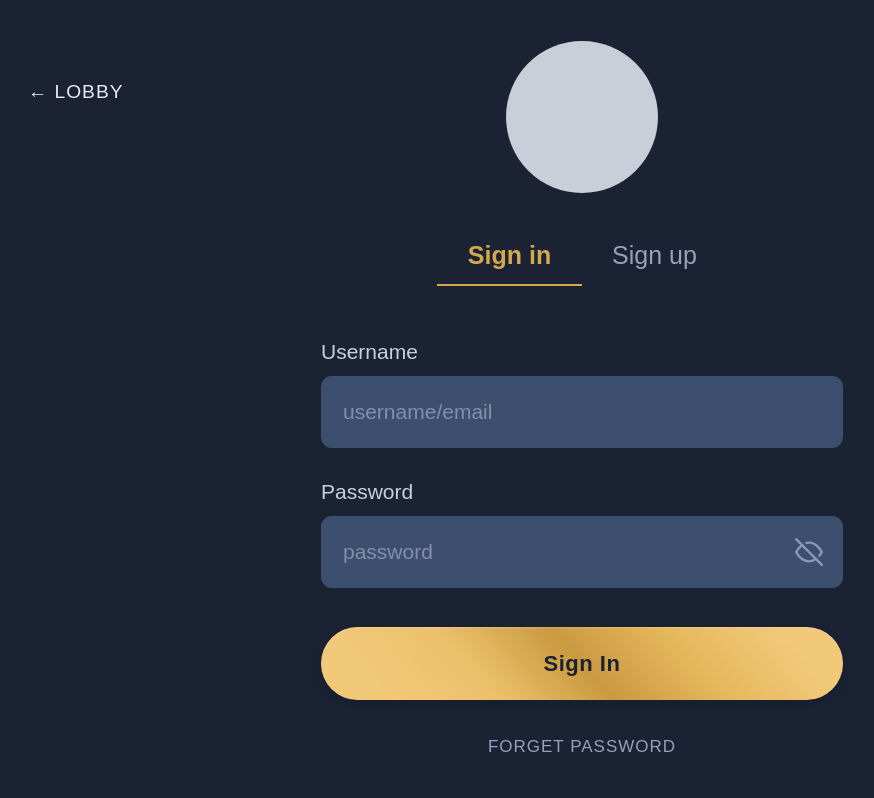
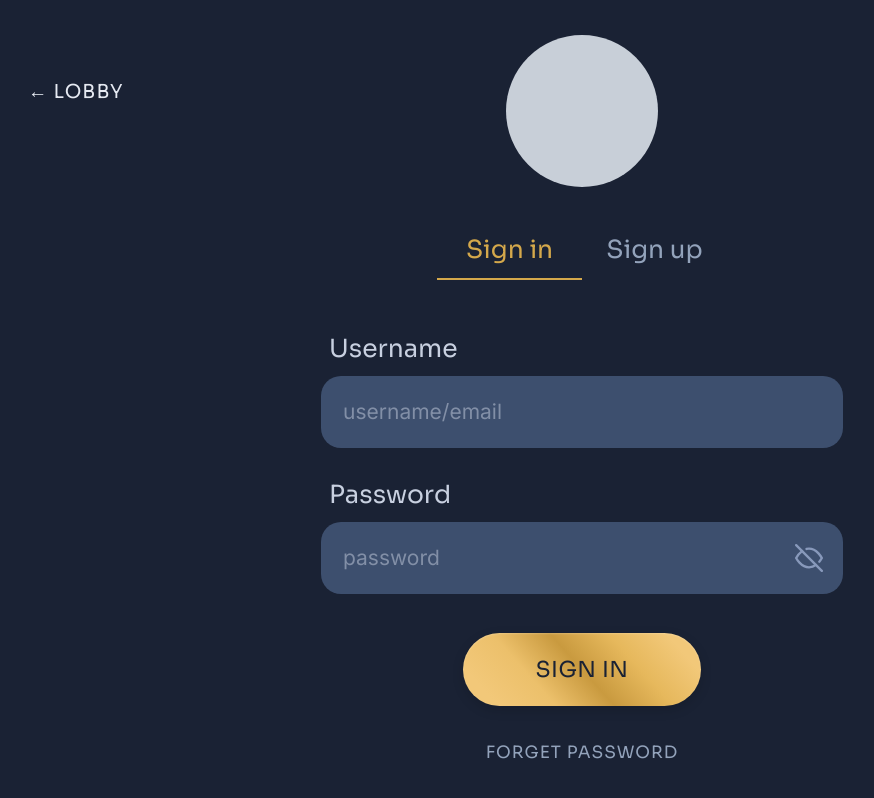
Before and after one commit to PeterGamez/Blackjack, a Next.js app in the folder frontend/: page /auth in a window 1280 px wide. Shown: the whole page, without its empty margins (58-932 px from the left). Built offline with nearby package versions, Linux system fonts and the light colour scheme; no server answers.

Commit message:
sign in page font change

```diff
--- a/frontend/app/auth/page.tsx
+++ b/frontend/app/auth/page.tsx
@@ -118,9 +118,10 @@ export default function AuthPage() {
     padding: "20px 22px",
     background: "#3d4f6e",
     border: "none",
-    borderRadius: "11px",
+    borderRadius: "20px",
     color: "#c8d0e0",
     fontSize: "21px",
+    fontFamily: "var(--font-inter), sans-serif",
     outline: "none",
     boxSizing: "border-box",
   }
@@ -167,6 +168,7 @@ export default function AuthPage() {
         justifyContent: "center",
         alignItems: "center",
         background: "#1a2234",
+        fontFamily: "Sora, sans-serif",
       }}
     >
       <button
@@ -247,7 +249,7 @@ export default function AuthPage() {
               border: "none",
               cursor: "pointer",
               fontSize: "25px",
-              fontWeight: tab === "login" ? "600" : "400",
+              fontWeight: "400",
               color: tab === "login" ? "#d4a84b" : "#93a3bb",
               borderBottom: "2px solid transparent",
               paddingBottom: "9px",
@@ -263,7 +265,7 @@ export default function AuthPage() {
               border: "none",
               cursor: "pointer",
               fontSize: "25px",
-              fontWeight: tab === "register" ? "600" : "400",
+              fontWeight: "400",
               color: tab === "register" ? "#d4a84b" : "#93a3bb",
               borderBottom: "2px solid transparent",
               paddingBottom: "9px",
@@ -285,7 +287,7 @@ export default function AuthPage() {
           {tab === "login" ? (
             <form onSubmit={handleLogin} style={{ display: "flex", flexDirection: "column", gap: "28px" }}>
               <div>
-                <label style={labelStyle}>Username</label>
+                <label style={{ ...labelStyle, fontSize: "25px", paddingLeft: "8px" }}>Username</label>
                 <div style={inputWrapStyle}>
                   <input
                     type="text"
@@ -299,7 +301,7 @@ export default function AuthPage() {
               </div>
 
               <div>
-                <label style={labelStyle}>Password</label>
+                <label style={{ ...labelStyle, fontSize: "25px", paddingLeft: "8px" }}>Password</label>
                 <div style={inputWrapStyle}>
                   <input
                     type={showLoginPassword ? "text" : "password"}
@@ -337,9 +339,9 @@ export default function AuthPage() {
                 disabled={loginLoading}
                 onMouseEnter={() => setHoveredBtn("signin")}
                 onMouseLeave={() => setHoveredBtn(null)}
-                style={{ marginTop: "11px", padding: "20px", ...btnStyle("signin", loginLoading) }}
+                style={{ marginTop: "11px", alignSelf: "center", padding: "20px 72px", ...btnStyle("signin", loginLoading), fontWeight: "400", textTransform: "uppercase" }}
               >
-                {loginLoading ? "Signing in..." : "Sign In"}
+                {loginLoading ? "SIGNING IN..." : "SIGN IN"}
               </button>
 
               <button
@@ -371,7 +373,7 @@ export default function AuthPage() {
               >
                 {/* Username */}
                 <div>
-                  <label style={labelStyle}>Username</label>
+                  <label style={{ ...labelStyle, fontSize: "25px", paddingLeft: "8px" }}>Username</label>
                   <div style={inputWrapStyle}>
                     <input
                       placeholder="username/email"
@@ -385,7 +387,7 @@ export default function AuthPage() {
 
                 {/* Password */}
                 <div>
-                  <label style={{ ...labelStyle, display: "flex", alignItems: "baseline", gap: "10px" }}>
+                  <label style={{ ...labelStyle, fontSize: "25px", paddingLeft: "8px", display: "flex", alignItems: "baseline", gap: "10px" }}>
                     Password
                     <span style={{ fontSize: "13px", color: "#8899bb", fontWeight: "400" }}>
                       At Least 8 Characters: A–Z, a–z, 0–9, Symbols.
--- a/frontend/app/globals.css
+++ b/frontend/app/globals.css
@@ -3,13 +3,10 @@
 :root {
   --background: #ffffff;
   --foreground: #171717;
-}
-
-@theme inline {
   --color-background: var(--background);
   --color-foreground: var(--foreground);
-  --font-sans: var(--font-geist-sans);
-  --font-mono: var(--font-geist-mono);
+  --font-sans: var(--font-sora);
+  --font-mono: ui-monospace, SFMono-Regular, Menlo, Monaco, Consolas, "Liberation Mono", "Courier New", monospace;
 }
 
 @media (prefers-color-scheme: dark) {
@@ -22,5 +19,5 @@
 body {
   background: var(--background);
   color: var(--foreground);
-  font-family: Arial, Helvetica, sans-serif;
+  font-family: var(--font-sora), sans-serif;
 }
--- a/frontend/app/layout.tsx
+++ b/frontend/app/layout.tsx
@@ -1,14 +1,17 @@
 import type { Metadata } from "next";
-import { Geist, Geist_Mono } from "next/font/google";
+import { Inter, Sora } from "next/font/google";
 import "./globals.css";
-const geistSans = Geist({
-  variable: "--font-geist-sans",
+
+const sora = Sora({
   subsets: ["latin"],
+  variable: "--font-sora",
+  display: "swap",
 });
 
-const geistMono = Geist_Mono({
-  variable: "--font-geist-mono",
+const inter = Inter({
   subsets: ["latin"],
+  variable: "--font-inter",
+  display: "swap",
 });
 
 export const metadata: Metadata = {
@@ -23,9 +26,7 @@ export default function RootLayout({
 }>) {
   return (
     <html lang="en">
-      <body
-        className={`${geistSans.variable} ${geistMono.variable} antialiased`}
-      >
+      <body className={`${sora.variable} ${inter.variable} antialiased`}>
         {children}
       </body>
     </html>
--- /dev/null
+++ b/frontend/global.d.ts
@@ -0,0 +1 @@
+declare module "*.css";
--- a/frontend/tsconfig.json
+++ b/frontend/tsconfig.json
@@ -24,6 +24,7 @@
   },
   "include": [
     "next-env.d.ts",
+    "**/*.d.ts",
     "**/*.ts",
     "**/*.tsx",
     ".next/types/**/*.ts",
```
